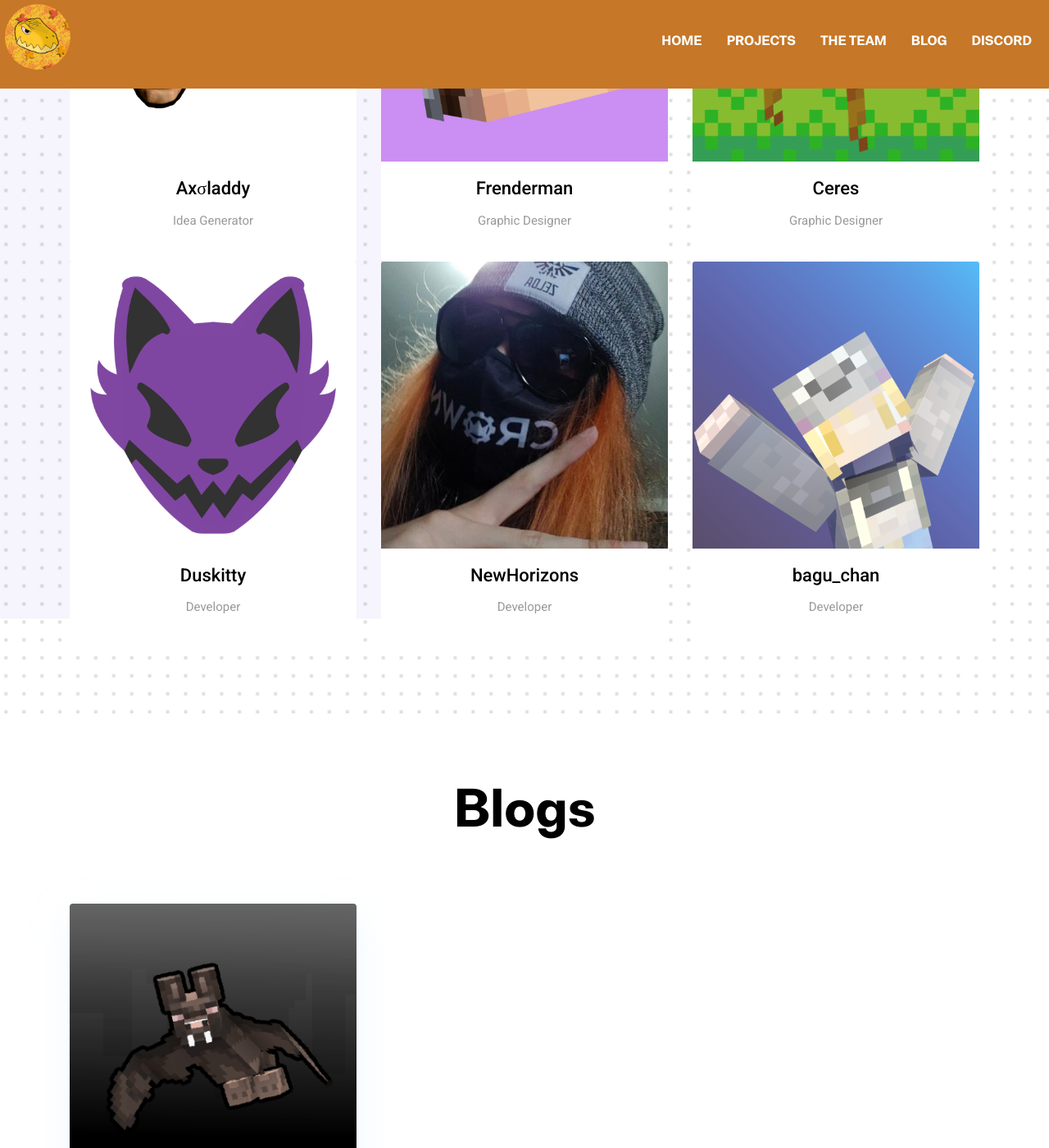
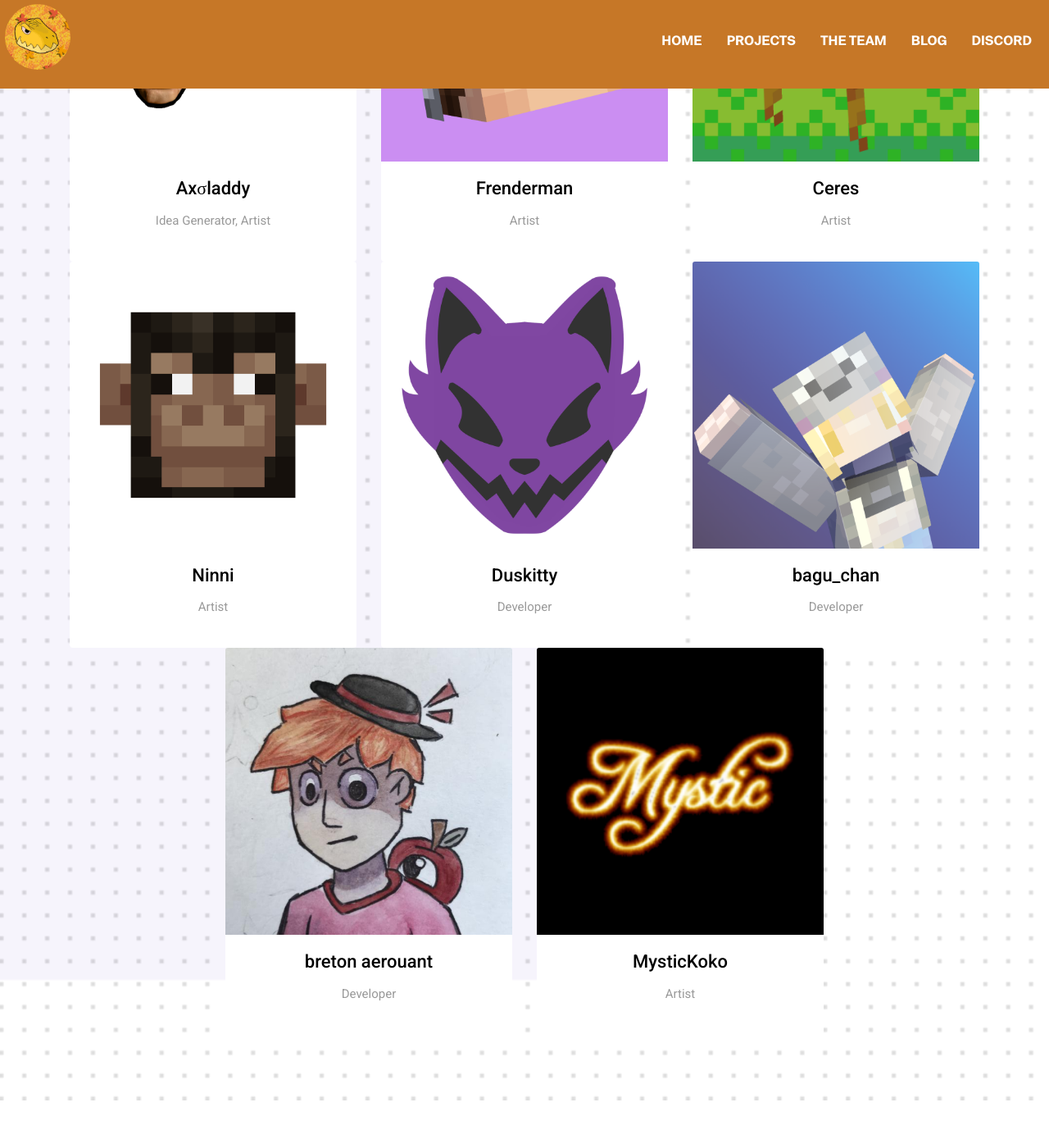
Before and after one commit to teamhollow/teamhollow.net, a Jekyll site: the page built from index.html, in a window 1280 px wide and 1400 px high, scrolled down 1899 px. Shown: the whole window at 82% size. Built offline with Jekyll 4.4.1, drawn with Linux system fonts in a browser that asks for light colours; nearby versions of some CDN libraries; comment, search, counter and statistics services are not loaded.

Commit message:
Update team

```diff
--- a/_data/settings.yml
+++ b/_data/settings.yml
@@ -61,27 +61,35 @@ team:
 
   - title : "Axσladdy"
     image : "assets/images/team/axoladdy.png"
-    role : "Idea Generator"
+    role : "Idea Generator, Artist"
 
   - title : "Frenderman"
     image : "assets/images/team/frenderman.png"
-    role : "Graphic Designer"
+    role : "Artist"
 
   - title : "Ceres"
     image : "assets/images/team/ceres.png"
-    role : "Graphic Designer"
+    role : "Artist"
+
+  - title : "Ninni"
+    image : "assets/images/team/ninni.png"
+    role : "Artist"
 
   - title : "Duskitty"
     image : "assets/images/team/duskitty.png"
     role : "Developer"
 
-  - title : "NewHorizons"
-    image : "assets/images/team/newhorizons.png"
-    role : "Developer"
-
   - title : "bagu_chan"
     image : "assets/images/team/bagu_chan.png"
     role : "Developer"
+
+  - title : "breton aerouant"
+    image : "assets/images/team/breton_aerouant.png"
+    role : "Developer"
+
+  - title : "MysticKoko"
+    image : "assets/images/team/mystickoko.png"
+    role : "Artist"
 
 
 #-------------------------------
```
Also changed, not shown: assets/images/team/breton_aerouant.png (added), assets/images/team/mystickoko.png (added), assets/images/team/ninni.png (added).
